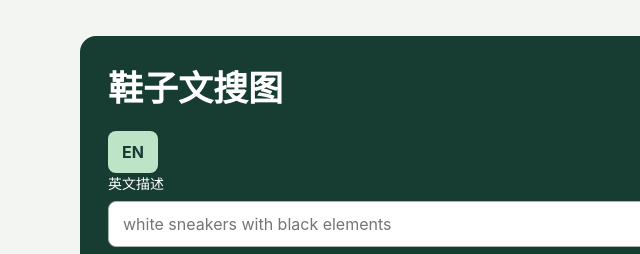
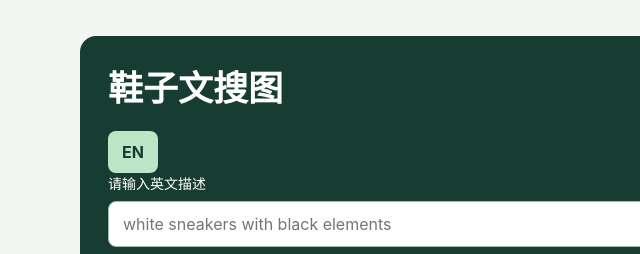
Before and after one commit to Bruce-2233/personal-study-project, a plain HTML site: page frontend/index.html in a window 1280 px wide. Shown: the top 254 px of the page, 0-640 px from the left. Drawn offline with Linux system fonts and the light colour scheme.

Commit message:
Revise search label copy to prompt style

```diff
--- a/frontend/index.html
+++ b/frontend/index.html
@@ -13,7 +13,7 @@
             <h1 data-i18n="title">鞋子文搜图</h1>
             <button id="langToggle" type="button">EN</button>
             <form id="searchForm">
-                <label for="searchInput" data-i18n="label.search">英文描述</label>
+                <label for="searchInput" data-i18n="label.search">请输入英文描述</label>
                 <div class="search-row">
                     <input id="searchInput" maxlength="2000" placeholder="white sneakers with black elements" required>
                     <button id="search" type="submit" data-i18n="btn.search">搜索</button>
--- a/frontend/script.js
+++ b/frontend/script.js
@@ -1,7 +1,7 @@
 const DICT = {
     zh: {
         "title": "鞋子文搜图",
-        "label.search": "英文描述",
+        "label.search": "请输入英文描述",
         "btn.search": "搜索",
         "model.baseline": "原始模型",
         "model.finetuned": "微调模型",
@@ -26,7 +26,7 @@ const DICT = {
     },
     en: {
         "title": "Text-to-Image Shoe Search",
-        "label.search": "English description",
+        "label.search": "Enter an English description",
         "btn.search": "Search",
         "model.baseline": "Baseline model",
         "model.finetuned": "Fine-tuned model",
```
